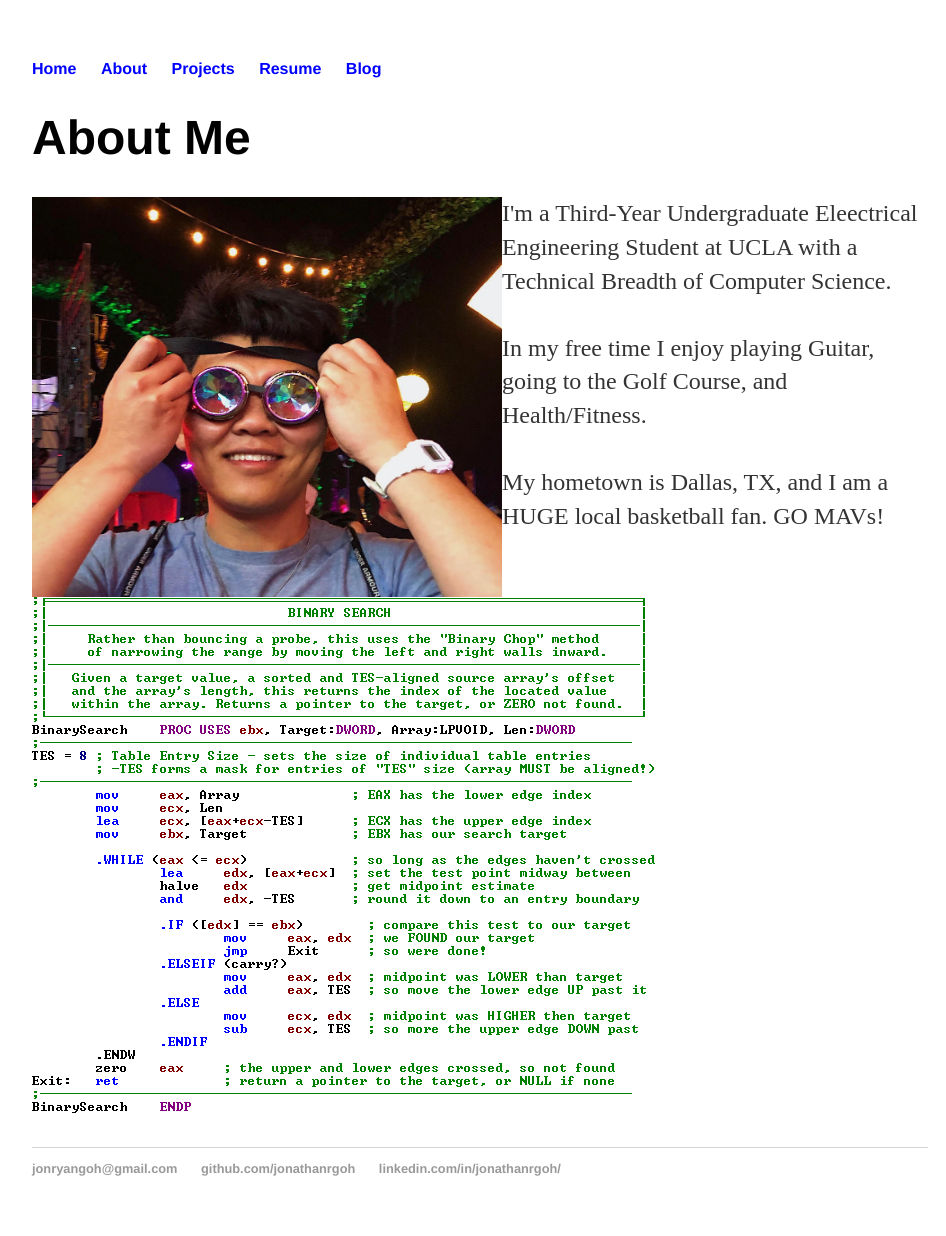
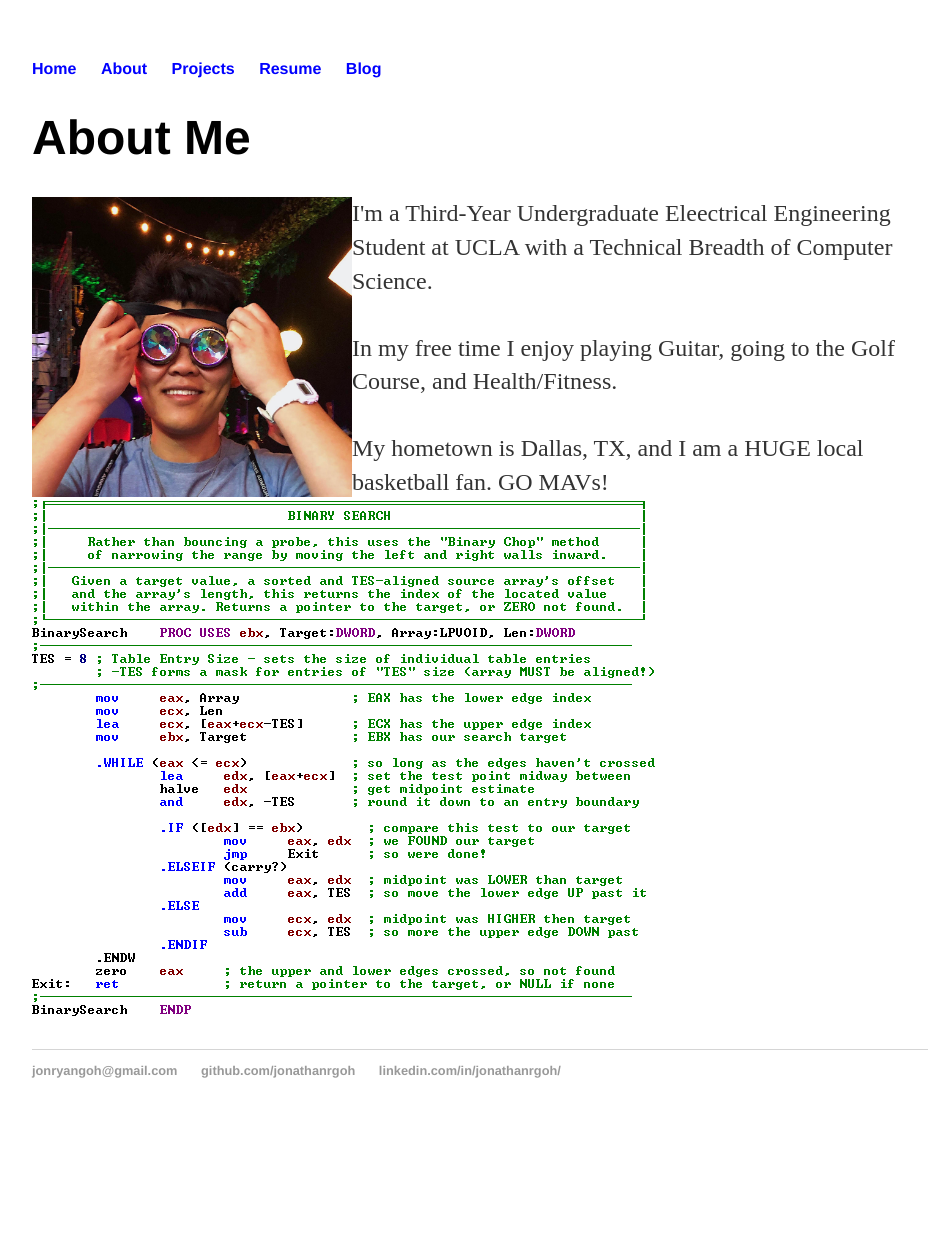
Before and after one commit to jonathanrgoh/jonathanrgoh.github.io, a Jekyll site: the page built from about/index.html, in a window 1280 px wide. Shown: the whole page, without its empty margins (160-1106 px from the left). Built offline with Jekyll 4.4.1, drawn with Linux system fonts in a browser that asks for light colours; after the commit the page ends 1138 px from its top, so only the background shows below that.

Commit message:
Update index.html

```diff
--- a/about/index.html
+++ b/about/index.html
@@ -7,7 +7,7 @@ title: About Me
 
 
 
-		<p><img src="\images\home\jonFace.jpg" style="float:left;width:470px;height:400px;" alt="picture of me">I'm a Third-Year Undergraduate Eleectrical Engineering Student at UCLA with a Technical Breadth of Computer Science.
+		<p><img src="\images\home\jonFace.jpg" style="float:left;width:320px;height:300px;" alt="picture of me">I'm a Third-Year Undergraduate Eleectrical Engineering Student at UCLA with a Technical Breadth of Computer Science.
 
 		<br><br>In my free time I enjoy playing Guitar, going to the Golf Course, and Health/Fitness.
 
```
